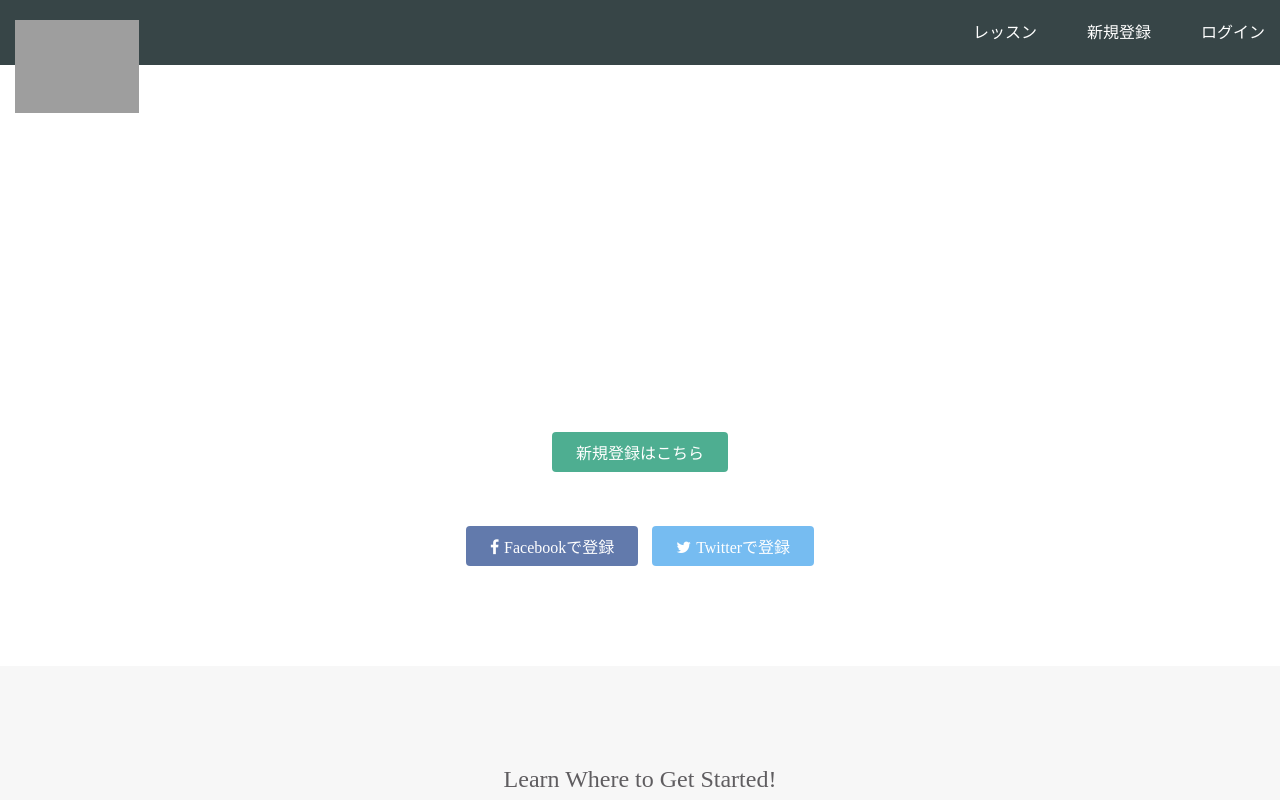
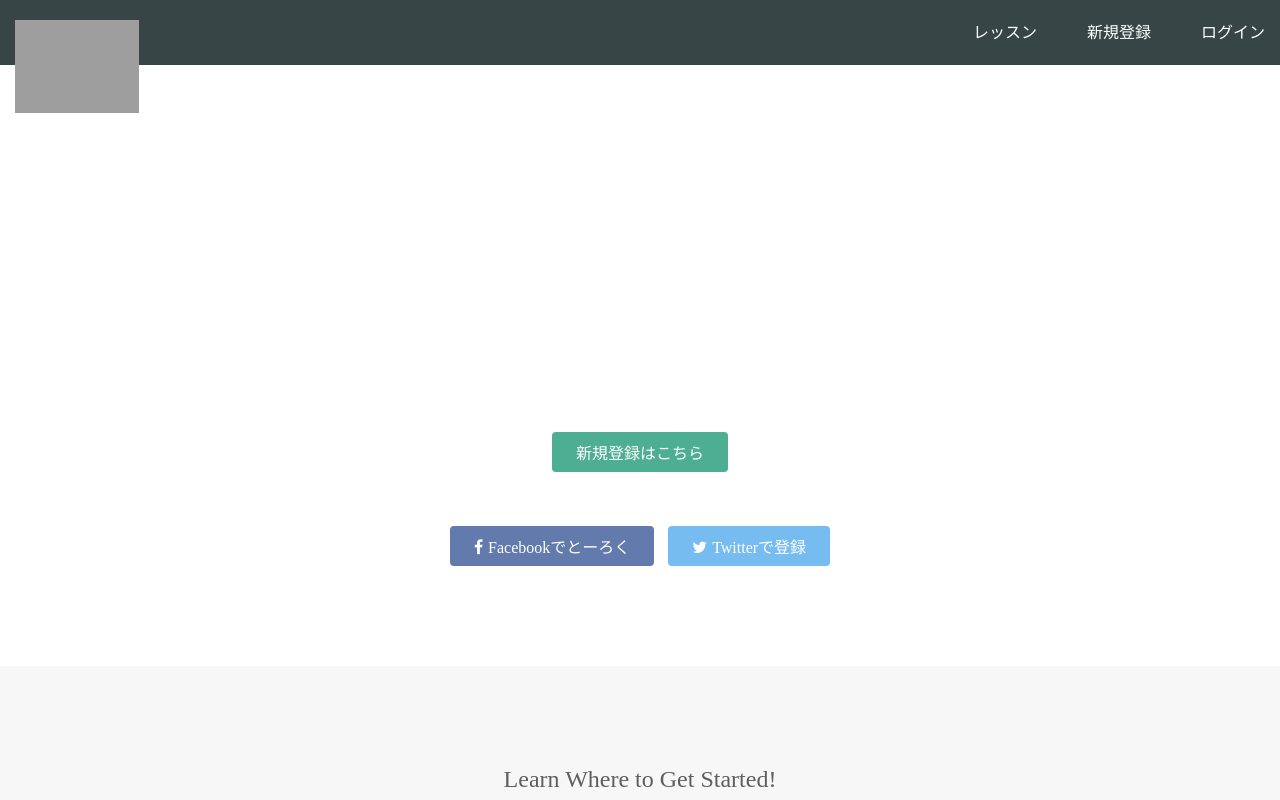
Before and after one commit to kou-haori/kou-haori.github.io, a plain HTML site: page index.html in a window 1280 px wide. Shown: the top 800 px of the page. Drawn offline with Linux system fonts and the light colour scheme; grey boxes are pictures that could not be loaded.

Commit message:
Update index.html

```diff
--- a/index.html
+++ b/index.html
@@ -28,7 +28,7 @@
       <div class="btn-wrapper">
         <a href="#" class="btn signup">新規登録はこちら</a>
         <p>or</p>
-        <a href="#" class="btn facebook"><span class="fa fa-facebook"></span>Facebookで登録</a>
+        <a href="#" class="btn facebook"><span class="fa fa-facebook"></span>Facebookでとーろく</a>
         <a href="#" class="btn twitter"><span class="fa fa-twitter"></span>Twitterで登録</a>
       </div>
     </div>
```
